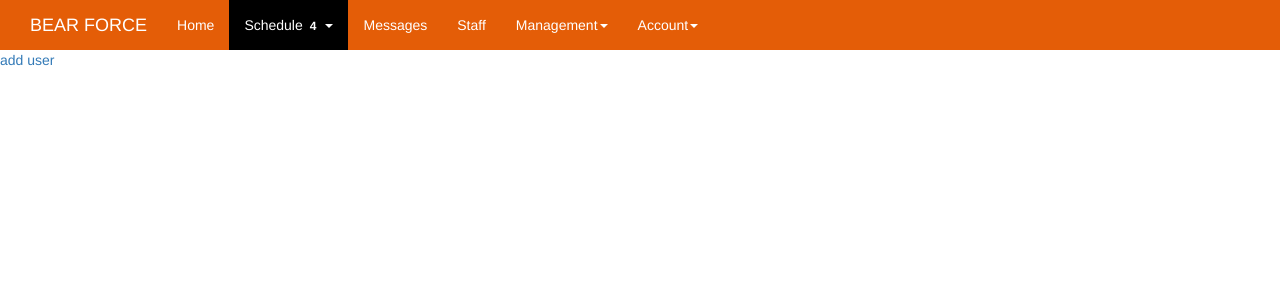
After one commit to Brandon9598/BearForceComplete, a Django app: page /schedules/management in a window 1280 px wide. The commit adds this page. Shown: the top 300 px of the page. Run offline with Django 3.2, Linux system fonts and the light colour scheme; some libraries are stand-ins or nearby versions.

Commit message:
made changes to User model. Left off with error on CreateUser view. Episode 31ish the new boston.

```diff
--- a/BearForce/src/schedules/CustomHTMLCalendar.py
+++ b/BearForce/src/schedules/CustomHTMLCalendar.py
@@ -1,6 +1,7 @@
 import os, datetime
+from django.contrib.auth.models import User
 from calendar import HTMLCalendar
-from .models import User, News_Messages, Shift
+from .models import News_Messages, Shift
 
 
 class CustomHTMLCalendar(HTMLCalendar):
@@ -12,7 +13,7 @@ class CustomHTMLCalendar(HTMLCalendar):
     cssclasses = ["mon", "tue", "wed", "thu", "fri", "sat", "sun"]
 
     def formatday(self, date_row):
-        bearforce_worker = User.objects.get(pk=1)
+        bearforce_worker = User.objects.get(username="brandon9598")
         shifts_to_work = bearforce_worker.shift_set.all()
         """
         Return a day as a table cell.
--- a/BearForce/src/schedules/admin.py
+++ b/BearForce/src/schedules/admin.py
@@ -1,5 +1,5 @@
 from django.contrib import admin
-from .models import User, Shift, News_Messages
+from .models import Shift, News_Messages
 # Register your models here.
 
 class NewsMessagesModelAdmin(admin.ModelAdmin):
@@ -10,6 +10,5 @@ class NewsMessagesModelAdmin(admin.ModelAdmin):
     class Meta:
         model = News_Messages
 
-admin.site.register(User)
 admin.site.register(Shift)
 admin.site.register(News_Messages, NewsMessagesModelAdmin)
--- a/BearForce/src/schedules/templates/schedules/base.html
+++ b/BearForce/src/schedules/templates/schedules/base.html
@@ -10,8 +10,6 @@
 	<link rel="stylesheet" href="http://maxcdn.bootstrapcdn.com/bootstrap/3.3.6/css/bootstrap.min.css">
 	<script src="http://maxcdn.bootstrapcdn.com/bootstrap/3.3.6/js/bootstrap.min.js"></script>
 	<link rel="stylesheet" type="text/css" href={% static 'schedules/style.css' %}>
-	<link rel="stylesheet" type="text/css" href={% static 'schedules/calendar_style.css' %}>
-	<script src="{% static 'schedules/calendar.js' %}"></script>
 
 </head>
 <body>
@@ -42,6 +40,14 @@
 					<li><a href="{% url 'messages' %}">Messages</a></li>
 					<li><a href="#">Staff</a></li>
 					<li class="dropdown">
+					<a href="#" class="dropdown-toggle" data-toggle="dropdown">Management<span class="caret"></span></a>
+						<ul class="dropdown-menu">
+							<li><a href="#">Approve Shifts</a></li>
+							<li><a href="#">Messages</a></li>
+							<li><a href="{% url 'management' %}">Manage Users</a></li>
+						</ul>
+					</li>
+					<li class="dropdown">
 					<a href="#" class="dropdown-toggle" data-toggle="dropdown">Account<span class="caret"></span></a>
 						<ul class="dropdown-menu">
 							<li><a href="#">View Account</a></li>
--- a/BearForce/src/schedules/templates/schedules/index.html
+++ b/BearForce/src/schedules/templates/schedules/index.html
@@ -19,7 +19,7 @@
 					<div class="panel-heading">New COS Policy:</div>
 					<div class="panel-body">
 						<p class="date"><small>7/18/16</small></p>
-						<p class="news_content">Beginning Wednesday, June 29th, a new change of shift policy will be in effect at the UC. COS forms will no longer be at the stations...</p>
+						<p class="news_content">Beginning Wednesday, June 29th, </p>
 					</div>
 				</div>
 				<div class="panel panel-default">
--- /dev/null
+++ b/BearForce/src/schedules/templates/schedules/management_users.html
@@ -0,0 +1,7 @@
+{% extends 'schedules/base.html' %}
+{% block body %}
+
+	<!-- Messaging content -->
+	<a href="{% url 'user-add' %}">add user </a>
+
+{% endblock %}
--- a/BearForce/src/schedules/urls.py
+++ b/BearForce/src/schedules/urls.py
@@ -6,8 +6,13 @@ from . import views
 urlpatterns = [
 	url(r'^$', views.index, name='index'),
 	url(r'^messages$', views.messages, name="messages"),
+
 	url(r'^shift_pick_up$', views.shift_pick_up, name="shift_pick_up"),
 	url(r'^shift_release$', views.shift_release, name="shift_release"),
+
+	url(r'^management$', views.management_users, name="management"),
+	url(r'^management/Create_Users/$', views.UserCreate.as_view(), name="user-add"),
+
 	url(r'^staff$', views.staff, name="staff"),
 	url(r'^account/(?P<user_id>[0-9]+)$', views.account, name="account"),
 ]
--- a/BearForce/src/schedules/views.py
+++ b/BearForce/src/schedules/views.py
@@ -4,7 +4,10 @@ import calendar
 from .CustomHTMLCalendar import CustomHTMLCalendar
 from django.http import HttpResponse, HttpResponseRedirect, Http404
 from django.contrib import messages
-from .models import User, News_Messages, Shift
+from .models import News_Messages, Shift
+from django.contrib.auth.models import User
+from django.views import generic
+from django.views.generic.edit import CreateView, UpdateView, DeleteView
 
 # Create your views here.
 
@@ -15,9 +18,7 @@ def index(request):
 	user_calendar = user_calendar.formatmonth(today.year, today.month)
 	bearforce_messages = News_Messages.objects.all()
 	context= {
-		#"today": today,
 		"user_calendar": user_calendar,
-		#"shifts_to_work": shifts_to_work,
 		"bearforce_worker": bearforce_worker,
 		"bearforce_messages": bearforce_messages,
 	}
@@ -50,8 +51,20 @@ def shift_release(request):
 	}
 	return render(request, 'schedules/release_schedules.html', context)
 
+def management_users(request):
+	bearforce_worker = User.objects.all()
+	context = {
+		"bearforce_worker": bearforce_worker,
+	}
+	return render(request, 'schedules/management_users.html', context)
+
+
 def staff(request):
 	return HttpResponse("Hello, staff view is working.")
 
 def account(request, user_id):
 	return HttpResponse("Hello, account view is wokring.")
+
+class UserCreate(CreateView):
+	model = User
+	fields = ['first_name', 'last_name', 'email', 'password', 'groups']
```
Also changed, not shown: BearForce/src/schedules/models.py (+5 -11 lines), BearForce/src/schedules/templates/schedules/form-template.html (added, +11 -0 lines), BearForce/src/schedules/templates/schedules/user_form.html (added, +23 -0 lines), BearForce/src/db.sqlite3.
